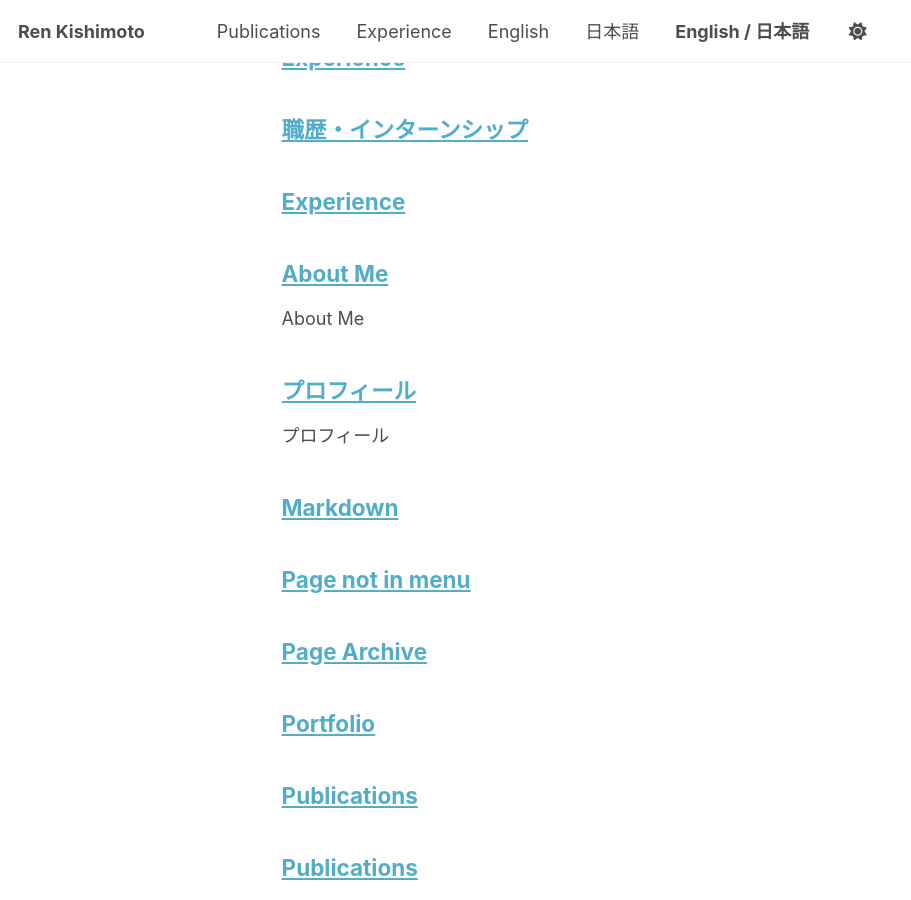
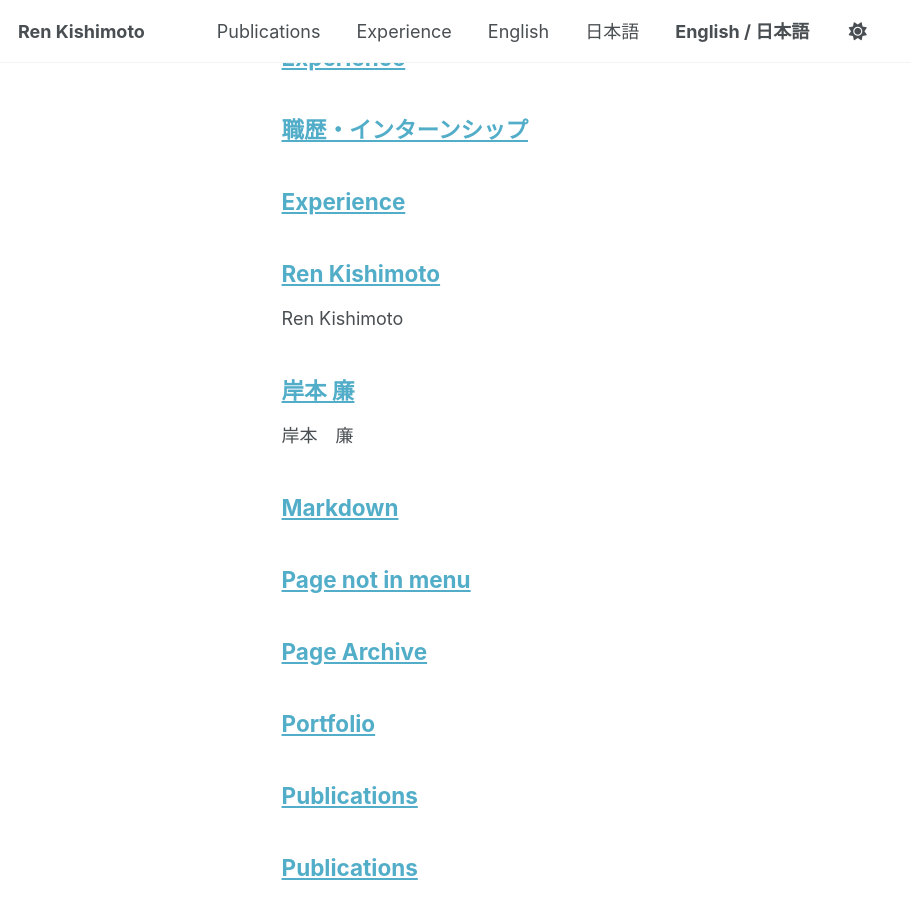
Before and after one commit to kishi6/kishi6.github.io, a Jekyll site: the page built from _pages/page-archive.html, in a window 1280 px wide and 900 px high, scrolled down 560 px. Shown: the whole window, without its empty margins (0-911 px from the left). Built offline with Jekyll 4.4.1, drawn with Linux system fonts in a browser that asks for light colours; a script bundle is joined from its source files by our own code; library files that are not in the unit come from our copies.

Commit message:
サイト表示名修正

```diff
--- a/_config.yml
+++ b/_config.yml
@@ -142,7 +142,7 @@ facebook:
   username               :
   app_id                 :
   publisher              :
-og_image                 :  # Social media default site image
+og_image                 : "profile.png" # Social media default site image
 og_description           :  # Social media default site image description
 # For specifying social profiles
 # - https://developers.google.com/structured-data/customize/social-profiles
--- a/_includes/seo.html
+++ b/_includes/seo.html
@@ -7,7 +7,11 @@
 {% assign seo_url = seo_url | default: site.github.url %}
 
 {% if page.title %}
+{% if page.title == site.title %}
+{% assign seo_title = page.title %}
+{% else %}
 {% assign seo_title = page.title | append: " " | append: site.title_separator | append: " " | append: site.title %}
+{% endif %}
 {% endif %}
 
 {% if seo_title %}
@@ -32,9 +37,9 @@
 {% assign seo_author_twitter = seo_author.twitter %}
 {% else %}
 {% if site.data.authors and site.data.authors[seo_author] %}
-      {% assign seo_author_twitter = site.data.authors[seo_author].twitter  %}
+{% assign seo_author_twitter = site.data.authors[seo_author].twitter %}
 {% else %}
-      {% assign seo_author_twitter = seo_author  %}
+{% assign seo_author_twitter = seo_author %}
 {% endif %}
 {% endif %}
 {% assign seo_author_twitter = seo_author_twitter | replace: "@", "" %}
@@ -125,7 +135,7 @@
 <meta property="og:description" name="description" content="{{ site.og_description }}">
 {% endif %}
 {% if seo_url %}
-  <meta property="og:url" content="{{ page.url | prepend: seo_url | replace: "/index.html", "/" }}">
+<meta property="og:url" content="{{ page.url | prepend: seo_url | replace: " /index.html", "/" }}">
 {% endif %}
 
 {% if site.og_image %}
--- a/en/index.md
+++ b/en/index.md
@@ -1,7 +1,7 @@
 ---
 permalink: /en/
-title: "About Me"
-excerpt: "About Me"
+title: "Ren Kishimoto"
+excerpt: "Ren Kishimoto"
 author_profile: true
 redirect_from:
   - /en.html
--- a/ja/index.md
+++ b/ja/index.md
@@ -1,7 +1,7 @@
 ---
 permalink: /ja/
-title: "プロフィール"
-excerpt: "プロフィール"
+title: "岸本 廉"
+excerpt: "岸本　廉"
 author_profile: true
 redirect_from:
   - /ja.html
```
Also changed, not shown: other parts of _includes/seo.html (+22 -10 lines). Lines whose indentation alone changed are shown as unchanged.
